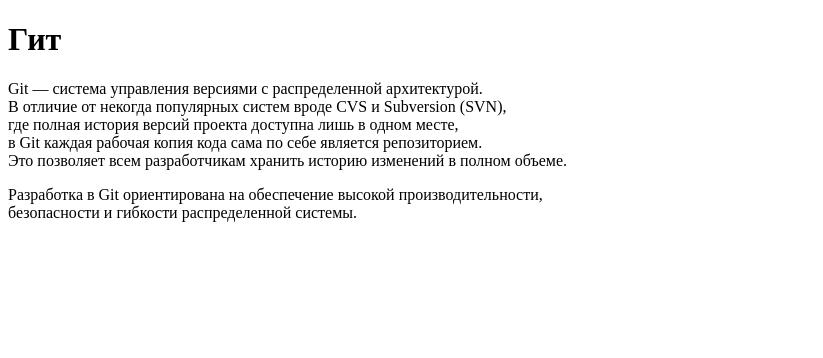
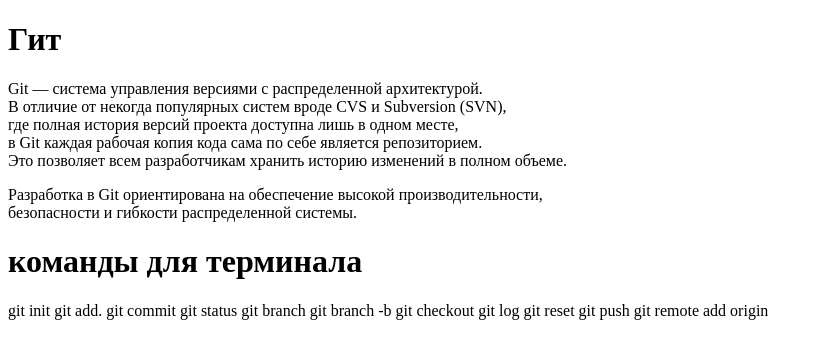
Before and after one commit to 0laSonova/git_homework, a plain HTML site: page index.html in a window 1280 px wide. Shown: the whole page, without its empty margins (0-823 px from the left). Drawn offline with Linux system fonts and the light colour scheme.

Commit message:
add h1, add p, add content p

```diff
--- a/index.html
+++ b/index.html
@@ -12,6 +12,19 @@
             Это позволяет всем разработчикам хранить историю изменений в полном объеме.</p>
         <p>Разработка в Git ориентирована на обеспечение высокой производительности, <br>
             безопасности и гибкости распределенной системы.
+        <h1>команды для терминала</h1>
+        git init
+        git add.
+        git commit
+        git status
+        git branch
+        git branch -b
+        git checkout
+        git log
+        git reset
+        git push
+        git remote add origin
+
 
         </p>
     </body>
```
